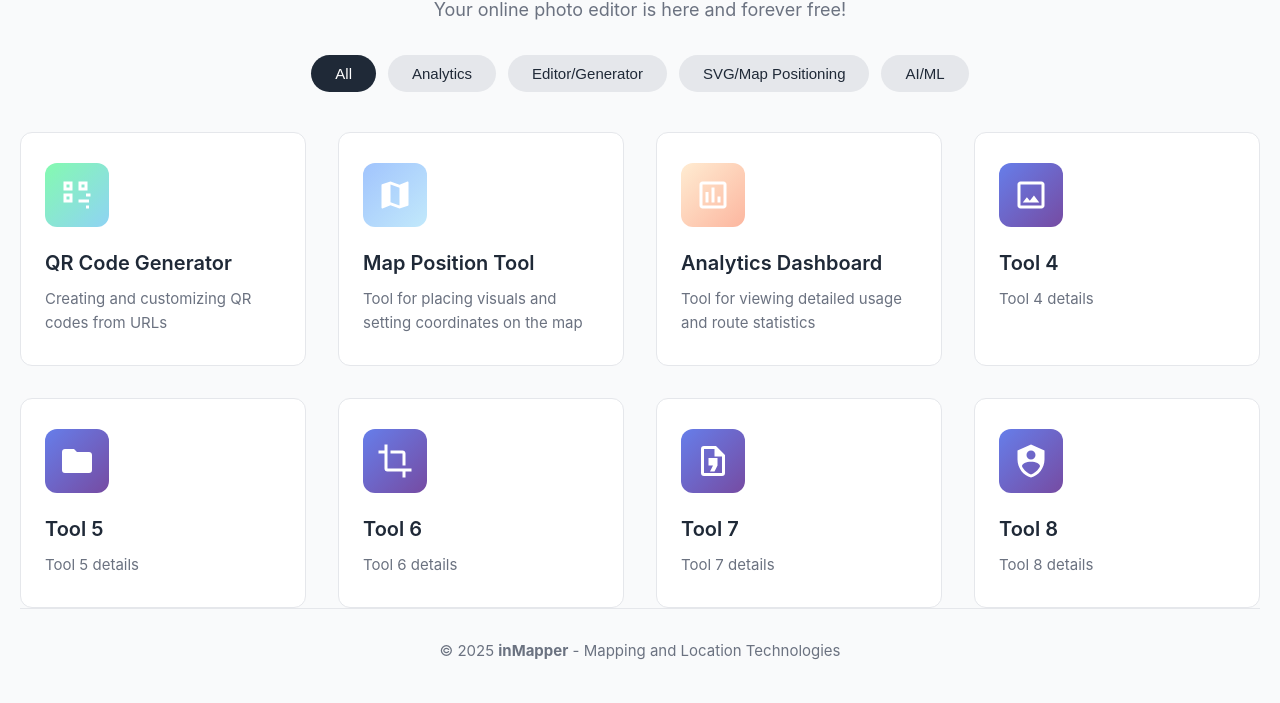
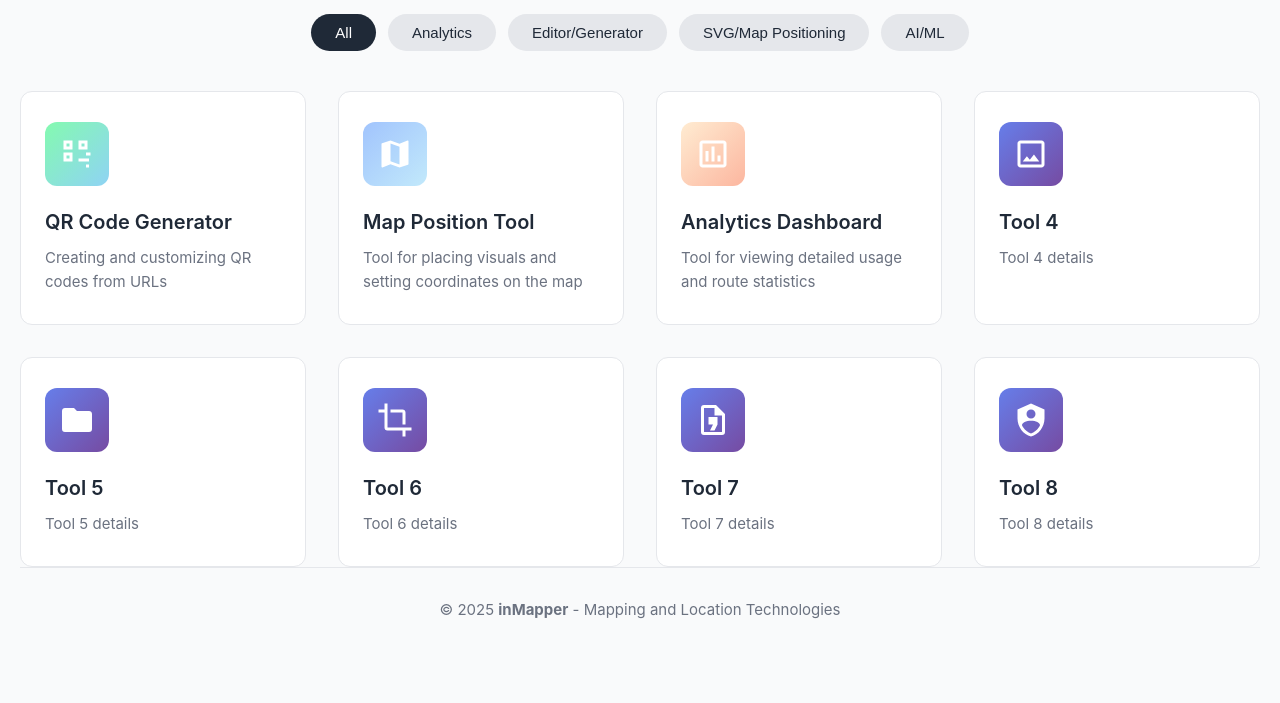
Before and after one commit to fuseq/inmapper_tools, a plain HTML site: page dashboard.html in a window 1280 px wide. Shown: the part 175-878 px from the top of the page. After the commit the page ends 837 px from the top, so only its background shows below. Drawn offline with Linux system fonts and the light colour scheme.

Commit message:
text fixed

```diff
--- a/dashboard.html
+++ b/dashboard.html
@@ -30,7 +30,6 @@
             <div class="header-content">
                 <div class="header-text">
                     <h1>inMapper Tools</h1>
-                    <p class="subtitle">Your online photo editor is here and forever free!</p>
                 </div>
             </div>
 
```
